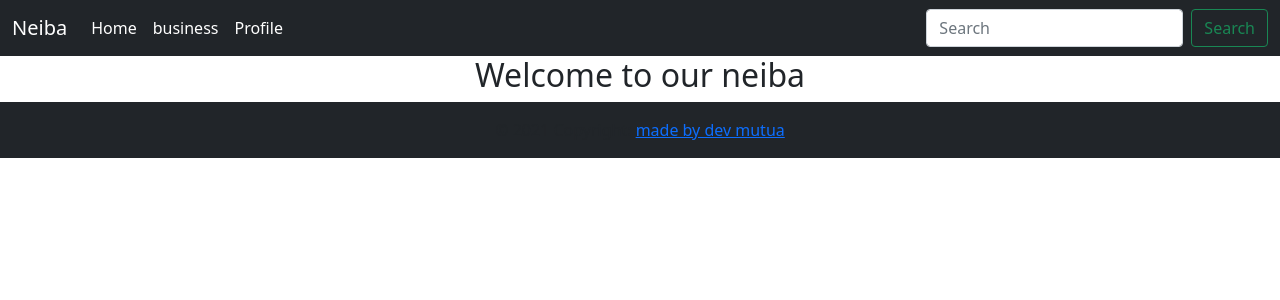
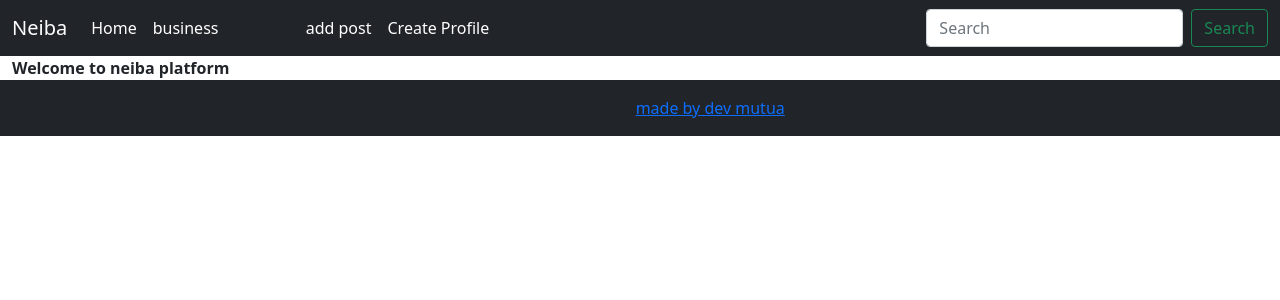
Before and after one commit to dan-mutua/djangowk4, a Django app: page / in a window 1280 px wide. Shown: the top 300 px of the page. Run offline with Django 3.2, Linux system fonts and the light colour scheme; data that the repository does not hold is empty.

Commit message:
fixed a bug in views and log in

```diff
--- a/blog/templates/base.html
+++ b/blog/templates/base.html
@@ -49,14 +49,25 @@
               >
             </li>
              <li class="nav-item">
+
+            </li>
+           new_post
+            <li class="nav-item">
               <a
                 class="nav-link active"
                 aria-current="page"
-                href="{% url 'profile' %}"
-                >Profile</a
+                href="{% url 'new_post' %}"
+                >add post</a
               >
             </li>
-
+             <li class="nav-item">
+              <a
+                class="nav-link active"
+                aria-current="page"
+                href="{% url 'signup' %}"
+                >Create Profile</a
+              >
+            </li>
 
 
 
--- a/blog/templates/home.html
+++ b/blog/templates/home.html
@@ -1,12 +1,27 @@
 {% extends 'base.html' %}
+
+{% load static %}
 
 
 
  {% block content %}
 
 <div class="container-fluid">
-   <h2 class="text-center">Welcome to our neiba</h2>
+
     <div class="row">
+        <strong class="text-align-center"> Welcome to neiba platform</strong>
+
+     <div>
+        {% for hme in post %}
+        <div class="card container-fluid" style="margin: 30px; width:200px; background-color:grey;">
+            {{ hme.post |truncatechars:30  }}
+            {{ hme.pub_date }}
+            {{ hme.neighbourhood }}
+            {{ hme.Author }}
+            {{ hme.author_profile}}
+        </div>
+        {%endfor%}
+     </div>
 
     </div>
 </div>
--- a/blog/templates/search.html
+++ b/blog/templates/search.html
@@ -6,13 +6,13 @@
     {% if businesses %}
     <div class="jumbotron jumbotron-fluid bg-info">
         <div class="">
-          <h2 class="display-6 text-center font-weight-bold">Found {{ businesses|length }} business for searched term {{message}}</h2>
+          <h2 class="display-6 text-center font-weight-bold">Found {{ businesses|length }} business for searched term {{infos}}</h2>
         </div>
       </div>
     {% else %}
     <div class="jumbotron jumbotron-fluid bg-light">
         <div class="">
-          <h2 class="display-5 text-center font-weight-bold">Found 0 business for the searched term {{message}}</h2>
+          <h2 class="display-5 text-center font-weight-bold">Bad search {{infos}}</h2>
         </div>
       </div>
     {% endif %}
--- a/blog/urls.py
+++ b/blog/urls.py
@@ -3,6 +3,7 @@
 from django.conf import settings
 from django.conf.urls.static import static
 from django.contrib.auth.views import LoginView
+from .views import UserRegister, UserEdit
 
 urlpatterns = [
     path('', views.home, name='home'),
@@ -10,10 +11,13 @@
     path('profile/<username>/edit', views.edit_profile, name='edit'),
     path('search/', views.search_businesses, name='search_results'),
     path('business/(\d+)', views.get_business, name='business_results'),
-    path('new/business', views.new_business, name='business'),
+    path('new/business', views.business, name='business'),
     path('new/post', views.new_post, name='new_post'),
     path('logout/', views.logout, name='logout'),
-    path('accounts/profile/', LoginView.as_view(template_name='profile.html'), name='profile'),
+
+
+    path('register/', UserRegister.as_view(), name='signup'),
+    path('edit_profile/',  UserEdit.as_view(), name='edit_profile')
 ]
 
 if settings.DEBUG:
--- a/blog/views.py
+++ b/blog/views.py
@@ -1,16 +1,32 @@
 from django.shortcuts import render, redirect, HttpResponseRedirect
 import datetime as dt
-
-import blog
-from .models import *
-from .forms import *
+from .models import Neighbourhood,Business,Post,User
+from .forms import UserCreationForm,UserChangeForm, UpdateProfileForm,UpdateUserForm,BusinessForm,PostForm
 from django.core.exceptions import ObjectDoesNotExist
 from django.contrib.auth.decorators import login_required
 from django.http import Http404
+from django.views import generic
 from django.contrib.auth import logout as django_logout
+from django.urls import reverse_lazy
 
 # Create your views here.
+class UserRegister(generic.CreateView):
+  form_class= UserCreationForm
+  template_name='registration/register.html'
+  success_url= reverse_lazy('login')
+
+
+class UserEdit(generic.UpdateView):
+  form_class= UserChangeForm
+  template_name='registration/edit_profile.html'
+  success_url= reverse_lazy('home')
+
+  def get_object(self):
+    return self.request.user
+
 def home(request):
+    post=Post.objects.all()
+
     date = dt.date.today()
     # business = Business.get_allbusiness()
     all_neighbourhoods = Neighbourhood.get_neighbourhoods()
@@ -20,16 +36,16 @@
         neighbourhoods = request.GET.get("neighbourhood")
         searched_neighbourhood = Business.get_by_neighbourhood(neighbourhoods)
         all_posts = Post.get_by_neighbourhood(neighbourhoods)
-        message = f"{neighbourhoods}"
+        infos = f"{neighbourhoods}"
         all_neighbourhoods = Neighbourhood.get_neighbourhoods()
 
-        return render(request, 'home.html', {"message":message,"location": searched_neighbourhood,
-                                               "all_neighbourhoods":all_neighbourhoods, "all_posts":all_posts})
+        return render(request, 'home.html', {"infos":infos,"location": searched_neighbourhood,
+                                               "all_neighbourhoods":all_neighbourhoods, "all_posts":all_posts,'post':post})
 
     else:
-        message = "No Neighbourhood Found!"
+        infos = "No Neighbourhood Found!"
 
-    return render(request, 'home.html', {"date": date, "all_neighbourhoods":all_neighbourhoods,})
+    return render(request, 'home.html', {"date": date, "all_neighbourhoods":all_neighbourhoods,'post':post})
 
 login_required(login_url='/accounts/login/')
 def profile(request, username):
@@ -55,32 +71,32 @@
     if 'keyword' in request.GET and request.GET['keyword']:
         search_term = request.GET.get('keyword')
         searched_blogs = Business.search_business(search_term)
-        message = f"(search_term)"
+        infos = f"(search_term)"
 
-        return render(request, 'search.html', {"message": message, "businesses": searched_blogs})
+        return render(request, 'search.html', {"infos": infos, "businesses": searched_blogs})
     else:
-        message = "No business searched"
-        return render(request, 'search.html', {"message": message})
+        infos = "No business searched"
+        return render(request, 'search.html', {"infos": infos})
 
 
 def get_business(request, id):
 
-    try:
-        blog = Business.objects.get(pk = id)
+        blog = Business.objects.get(pk=id)
+    # try:
 
-    except ObjectDoesNotExist:
-        raise Http404()
+    # except ObjectDoesNotExist:
+    #     raise Http404()
 
 
-    return render(request, "blogs.html", {"blog": blog})
+        return render(request, "blogs.html", {"blog": blog})
 
 login_required(login_url='/accounts/login/')
-def new_business(request):
+def business(request):
     current_user = request.user
     profile = request.user.profile
 
     if request.method == 'POST':
-        form = NewBusinessForm(request.POST, request.FILES)
+        form = BusinessForm(request.POST, request.FILES)
         if form.is_valid():
             blog = form.save(commit=False)
             blog.Admin = current_user
@@ -89,7 +105,7 @@
         return redirect('home')
 
     else:
-        form = NewBusinessForm()
+        form = BusinessForm()
     return render(request, 'business.html', {"form": form})
 
 @login_required
@@ -105,7 +121,7 @@
     neighbourhood = request.user.profile.neighbourhood
 
     if request.method == 'POST':
-        form = NewPostForm(request.POST)
+        form = PostForm(request.POST)
         if form.is_valid():
             post = form.save(commit=False)
             post.Author = current_user
@@ -115,5 +131,5 @@
         return redirect('home')
 
     else:
-        form = NewPostForm()
+        form = PostForm()
     return render(request, 'add_post.html', {"form": form})
--- a/myusers/forms.py
+++ b/myusers/forms.py
@@ -10,7 +10,7 @@
 
   class Meta:
     model = User
-    fields= ('username','firstname', 'last_name','email', 'password1','password2')
+    fields= ('username', 'last_name','email', 'password1','password2')
 
     def __init__(self,*args,**kwargs):
       super(SignupForm, self).__init__(*args,**kwargs)
@@ -28,4 +28,4 @@
 
   class Meta:
     model = User
-    fields= ('username','firstname', 'last_name','email', 'password')
+    fields= ('username', 'last_name','email', 'password')
```
Also changed, not shown: blog/forms.py (+32 -4 lines), neiba/settings.py (+9 -1 lines), blog/static/images/dire.jpg (added), blog/templates/static/images/dire.jpg (added).
